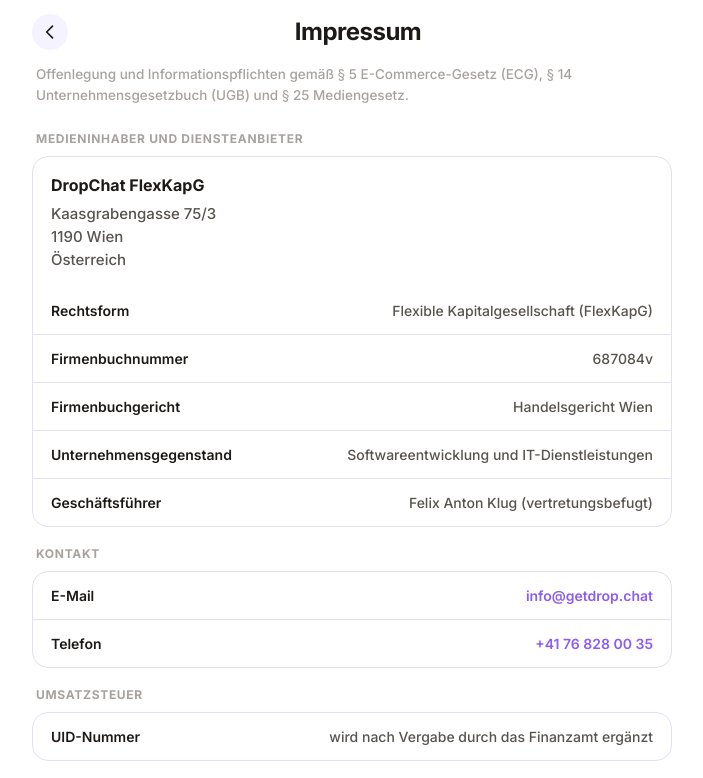
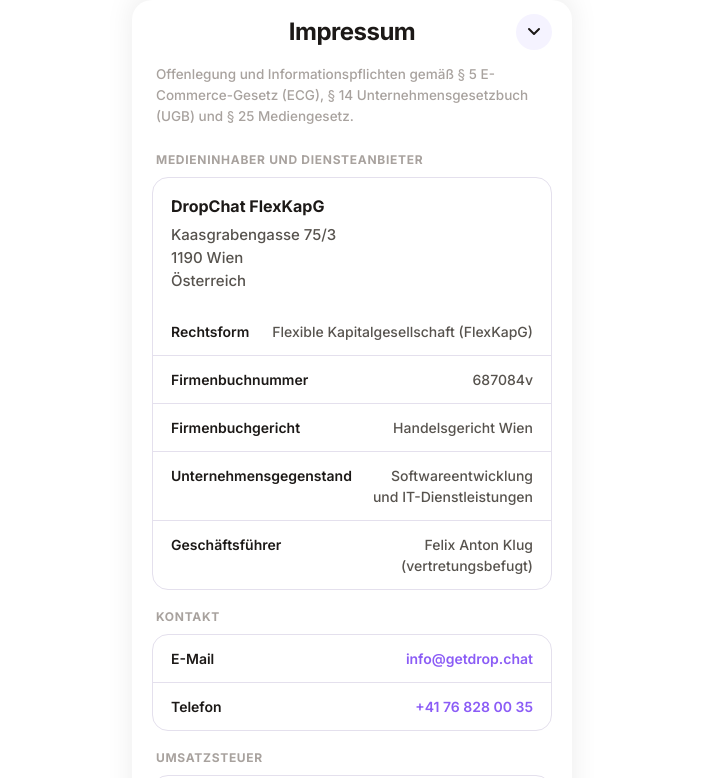
Before and after one commit to feklug/DropChat-Website, a plain HTML site: page impressum.html in a window 1280 px wide. Shown: the top 778 px of the page, without its empty margins (288-991 px from the left). Drawn offline with Linux system fonts and the light colour scheme.

Commit message:
Add files via upload

```diff
--- a/impressum.html
+++ b/impressum.html
@@ -11,16 +11,21 @@
 <link rel="preconnect" href="https://fonts.gstatic.com" crossorigin />
 <link href="https://fonts.googleapis.com/css2?family=Inter:wght@500;600;700;800&display=swap" rel="stylesheet" />
 <link rel="stylesheet" href="styles.css" />
+<script>
+  // Von einer anderen Rechtsseite kommend: nicht erneut hochgleiten.
+  if (/(impressum|datenschutz|agb)\.html/.test(document.referrer)) document.documentElement.classList.add('ohne-animation');
+</script>
 </head>
 <body>
+  <div class="blatt">
   <div class="seite">
     <header class="kopf">
-      <a class="zurueck" href="index.html" aria-label="Zurück zur Startseite">
-        <svg width="20" height="20" viewBox="0 0 24 24" fill="none" aria-hidden="true">
-          <path d="M15 5l-7 7 7 7" stroke="currentColor" stroke-width="2" stroke-linecap="round" stroke-linejoin="round" />
+      <h1 class="kopf-titel">Impressum</h1>
+      <a class="schliessen" href="index.html" aria-label="Impressum schließen">
+        <svg width="18" height="18" viewBox="0 0 18 18" fill="none" aria-hidden="true">
+          <path d="M4 6l5 5 5-5" stroke="currentColor" stroke-width="2" stroke-linecap="round" stroke-linejoin="round" />
         </svg>
       </a>
-      <h1 class="kopf-titel">Impressum</h1>
     </header>
 
     <p class="einleitung">
@@ -148,5 +153,26 @@
     <a href="agb.html">AGB</a>
     <span class="fusszeile-marke">© 2026 DropChat FlexKapG</span>
   </footer>
+  </div>
+  <script>
+    // Schließen wie in der App: Blatt gleitet nach unten, dann zurück zur
+    // Startseite (über den Verlauf, wenn man von dort kam – dann bleibt die
+    // Startseite, wie sie war).
+    (function () {
+      var knopf = document.querySelector('.schliessen');
+      var blatt = document.querySelector('.blatt');
+      if (!knopf || !blatt) return;
+      knopf.addEventListener('click', function (e) {
+        e.preventDefault();
+        var vonStartseite = document.referrer.indexOf(location.origin) === 0 &&
+          /\/(index\.html)?$/.test(new URL(document.referrer).pathname);
+        blatt.classList.add('schliesst');
+        setTimeout(function () {
+          if (vonStartseite && history.length > 1) history.back();
+          else location.href = knopf.getAttribute('href');
+        }, 320);
+      });
+    })();
+  </script>
 </body>
 </html>
--- a/styles.css
+++ b/styles.css
@@ -42,6 +42,11 @@
 html {
   /* Sprungziele der Fußzeilen-Links nicht unter den Seitenrand schieben. */
   scroll-behavior: smooth;
+}
+
+html,
+body {
+  overflow-x: hidden;
 }
 
 body {
@@ -505,27 +510,74 @@
   border: 1px solid var(--accent-mid);
 }
 
-/* ── Unterseiten: Kopf wie ein App-Screen ─────────────────── */
+/* ── Unterseiten: Blatt von unten, wie die App-Sheets ───────── */
+/* Wie components/BottomSheet.tsx: gleitet in 350 ms von unten hoch
+   (translateY 100 % -> 0, gleiche Kurve), oben 20 px abgerundet. Breite
+   wie die Startseite (max. 440 px), am Desktop mittig. */
+
+.blatt {
+  flex: 1;
+  width: 100%;
+  max-width: 440px;
+  margin: 0 auto;
+  display: flex;
+  flex-direction: column;
+  background: var(--bg);
+  border-radius: 20px 20px 0 0;
+  box-shadow: 0 -6px 28px rgba(28, 25, 23, 0.08);
+  animation: hochgleiten 0.35s var(--ease-out) both;
+}
+
+.ohne-animation .blatt {
+  animation: none;
+}
+
+.blatt.schliesst {
+  transform: translateY(100%);
+  transition: transform 0.32s var(--ease-out);
+}
+
+@keyframes hochgleiten {
+  from {
+    transform: translateY(100%);
+  }
+  to {
+    transform: translateY(0);
+  }
+}
 
 .seite {
   flex: 1;
   width: 100%;
-  max-width: 680px;
-  margin: 0 auto;
-  padding: 0 20px 40px;
+  padding: 0 20px 24px;
 }
 
+/* Kopf wie KontoSettings/Statistiken in der App: Titel mittig (24 px, 700),
+   rechts runder Schließen-Knopf (36 px, bg-2, Pfeil nach unten). */
 .kopf {
+  position: relative;
   display: flex;
   align-items: center;
-  gap: 12px;
+  justify-content: flex-end;
   min-height: 64px;
   padding: 14px 0;
 }
 
-/* Runder Zurück-Knopf, identisch zu den Screens in der App
-   (36px, bg-2, zentriertes Chevron). */
-.zurueck {
+.kopf-titel {
+  position: absolute;
+  left: 0;
+  right: 0;
+  padding: 0 52px;
+  text-align: center;
+  font-size: clamp(19px, 6vw, 24px);
+  font-weight: 700;
+  letter-spacing: -0.5px;
+  line-height: 1.2;
+  pointer-events: none;
+}
+
+.schliessen {
+  position: relative;
   width: 36px;
   height: 36px;
   border-radius: 18px;
@@ -539,24 +591,16 @@
   transition: background 0.15s var(--ease-out);
 }
 
-.zurueck:hover,
-.zurueck:focus-visible {
-  background: var(--accent-light);
+/* Größere Tippfläche ohne den Knopf größer zu zeichnen. */
+.schliessen::after {
+  content: '';
+  position: absolute;
+  inset: -6px;
 }
 
-/* Optisch mittig trotz Zurück-Knopf links: Der Titel nimmt den Rest der
-   Zeile ein und bekommt rechts die Knopfbreite als Ausgleich. Bewusst NICHT
-   absolut positioniert – ein langer Titel wie "Datenschutzerklärung" würde
-   sonst unter dem Knopf liegen statt umzubrechen. */
-.kopf-titel {
-  flex: 1;
-  min-width: 0;
-  padding-right: 36px;
-  text-align: center;
-  font-size: clamp(19px, 5.5vw, 24px);
-  font-weight: 700;
-  letter-spacing: -0.5px;
-  line-height: 1.2;
+.schliessen:hover,
+.schliessen:focus-visible {
+  background: var(--accent-light);
 }
 
 .einleitung {
```
Also changed, not shown: agb.html (+30 -4 lines), datenschutz.html (+30 -4 lines).
